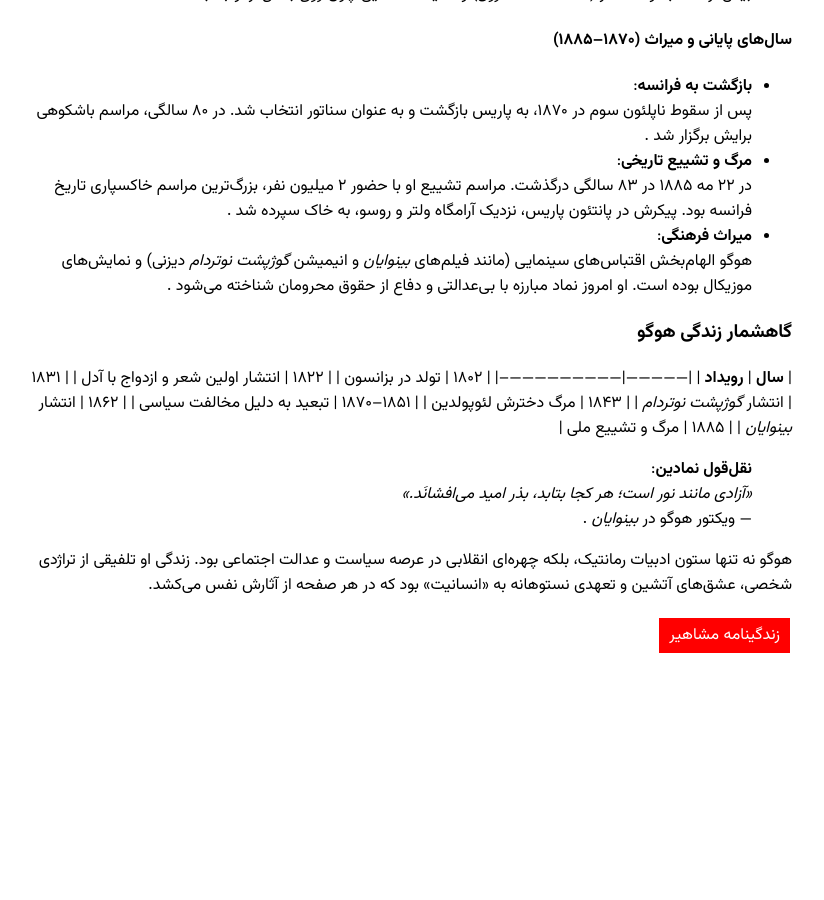
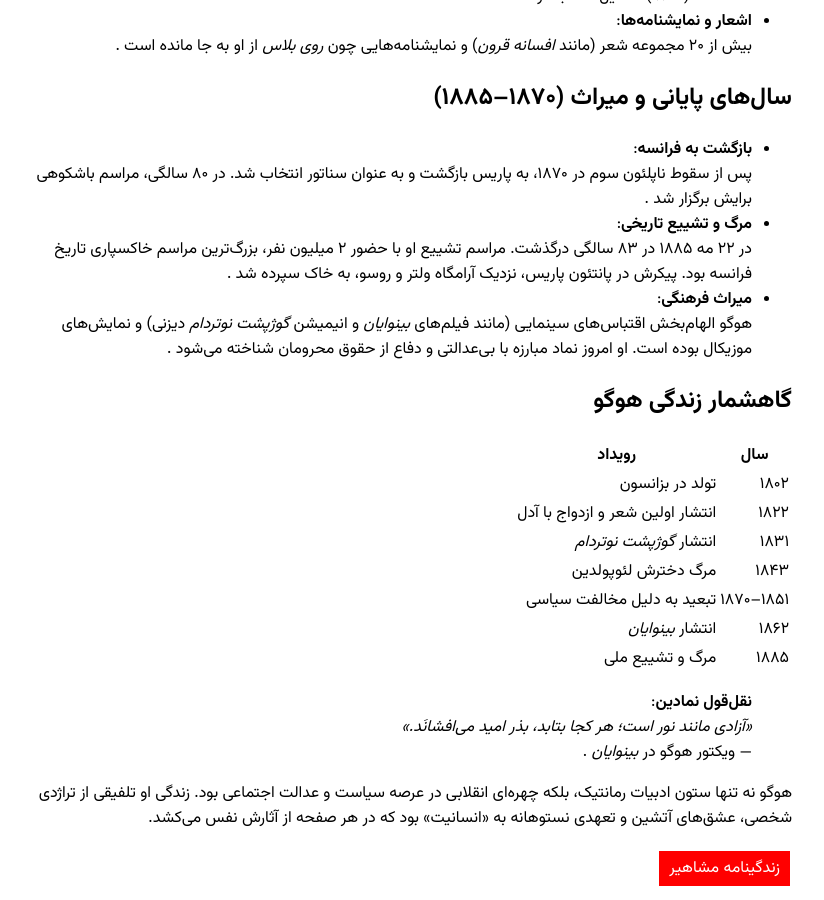
Before and after one commit to darkblog/darkblog.github.io, a Jekyll site: the page built from _posts/2025-7-3-43.md, in a window 1280 px wide and 900 px high, scrolled down 1613 px. Shown: the whole window, without its empty margins (232-1056 px from the left). Built offline with Jekyll 4.4.1, drawn with Linux system fonts in a browser that asks for light colours; before the commit the page ends 2280 px from its top, so only the background shows below that; some of the changed text lies outside the part shown.

Commit message:
Update 2025-7-3-43.md

```diff
--- a/_posts/2025-7-3-43.md
+++ b/_posts/2025-7-3-43.md
@@ -20,7 +18,7 @@ title: ویکتور هوگو
   - *گوژپشت نوتردام* (۱۸۳۱): این رمان تاریخی-انتقادی که در پاریس قرن پانزدهم می‌گذرد، به احیای معماری گوتیک و بازسازی کلیسای نوتردام کمک کرد .
   - نمایشنامه *هرنانی* (۱۸۳۰): با شکستن قواعد نئوکلاسیک، جنجال ادبی به‌پا کرد و پیروزی رمانتیسم را تثبیت نمود .
 
-#### **زندگی شخصی: عشق، خیانت و تراژدی**
+## **زندگی شخصی: عشق، خیانت و تراژدی**
 - **ازدواج و خانواده**:
   در ۱۸۲۲ با آدل فوشه، دوست کودکی‌اش، ازدواج کرد. این ازدواج پس از مخالفت‌های خانوادگی و ردوبدل کردن ۲۰۰ نامه پنهانی صورت گرفت. آنها پنج فرزند داشتند: لئوپولدین (در کودکی درگذشت)، لئوپولدین، چارلز، فرانسوا-ویکتور و آدل .
 - **تراژدی‌ها**:
@@ -29,13 +27,13 @@ title: ویکتور هوگو
 - **روابط عاشقانه**:
   همسرش آدل در ۱۸۳۱ با منتقد ادبی، شارل-آگوستن سنت-بوو، رابطه داشت. هوگو پس از این خیانت، با هنرپیشه‌ای به نام ژولیت دروئه ارتباطی ۵۰ ساله آغاز کرد که تا پایان عمرش ادامه یافت .
 
-#### **فعالیت‌های سیاسی و تبعید (۱۸۴۸–۱۸۷۰)**
+## **فعالیت‌های سیاسی و تبعید (۱۸۴۸–۱۸۷۰)**
 - **تحول ایدئولوژیک**:
   ابتدا سلطنت‌طلب بود، اما پس از انقلاب ۱۸۴۸ به جمهوری‌خواهی گرایش یافت و به عنوان نماینده مجلس انتخاب شد. او با کودتای لویی ناپلئون (ناپلئون سوم) در ۱۸۵۱ مخالفت کرد و شعار داد: «هنگامی که آزادی در خطر است، وطن به همه تعلق دارد!» .
 - **تبعید ۱۹ ساله**:
   به دلیل مخالفت‌هایش، به بروکسل و سپس جزایر مانش تبعید شد. در این دوران آثار بزرگی مانند *بینوایان* (۱۸۶۲) و *کیفرها* (۱۸۵۳) را نوشت که علیه استبداد ناپلئون سوم بودند. *بینوایان* در تبعید منتشر شد و به ۲۲ زبان ترجمه گردید .
 
-#### **آثار ماندگار و سبک ادبی**
+## **آثار ماندگار و سبک ادبی**
 - **مشخصات سبکی**:
   ترکیب تاریخ، سیاست و احساسات انسانی با نثری حماسی. او معتقد بود: «شاعر دو وظیفه دارد: بازتاب احساسات جهانی و راهنمایی خواننده» .
 - **شاهکارها**:
@@ -45,7 +43,7 @@ title: ویکتور هوگو
 - **اشعار و نمایشنامه‌ها**:
   بیش از ۲۰ مجموعه شعر (مانند *افسانه قرون*) و نمایشنامه‌هایی چون *روی بلاس* از او به جا مانده است .
 
-#### **سال‌های پایانی و میراث (۱۸۷۰–۱۸۸۵)**
+## **سال‌های پایانی و میراث (۱۸۷۰–۱۸۸۵)**
 - **بازگشت به فرانسه**:
   پس از سقوط ناپلئون سوم در ۱۸۷۰، به پاریس بازگشت و به عنوان سناتور انتخاب شد. در ۸۰ سالگی، مراسم باشکوهی برایش برگزار شد .
 - **مرگ و تشییع تاریخی**:
@@ -53,7 +51,8 @@ title: ویکتور هوگو
 - **میراث فرهنگی**:
   هوگو الهام‌بخش اقتباس‌های سینمایی (مانند فیلم‌های *بینوایان* و انیمیشن *گوژپشت نوتردام* دیزنی) و نمایش‌های موزیکال بوده است. او امروز نماد مبارزه با بی‌عدالتی و دفاع از حقوق محرومان شناخته می‌شود .
 
-### گاهشمار زندگی هوگو
+## گاهشمار زندگی هوگو
+
 | **سال**       | **رویداد**                  |
 |---------------|-----------------------------|
 | ۱۸۰۲          | تولد در بزانسون            |
```
Also changed, not shown: other parts of _posts/2025-7-3-43.md (+3 -5 lines).
